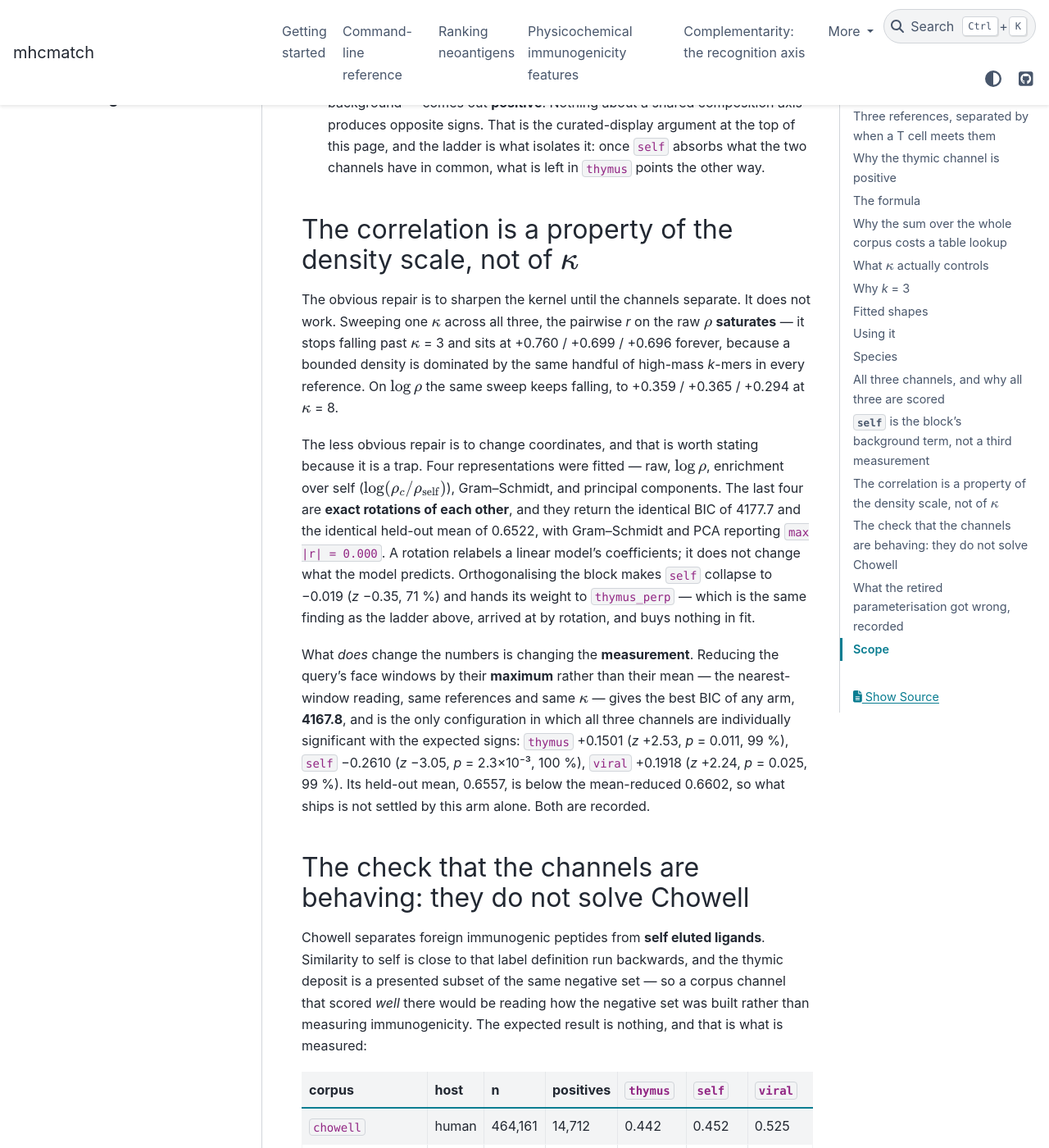
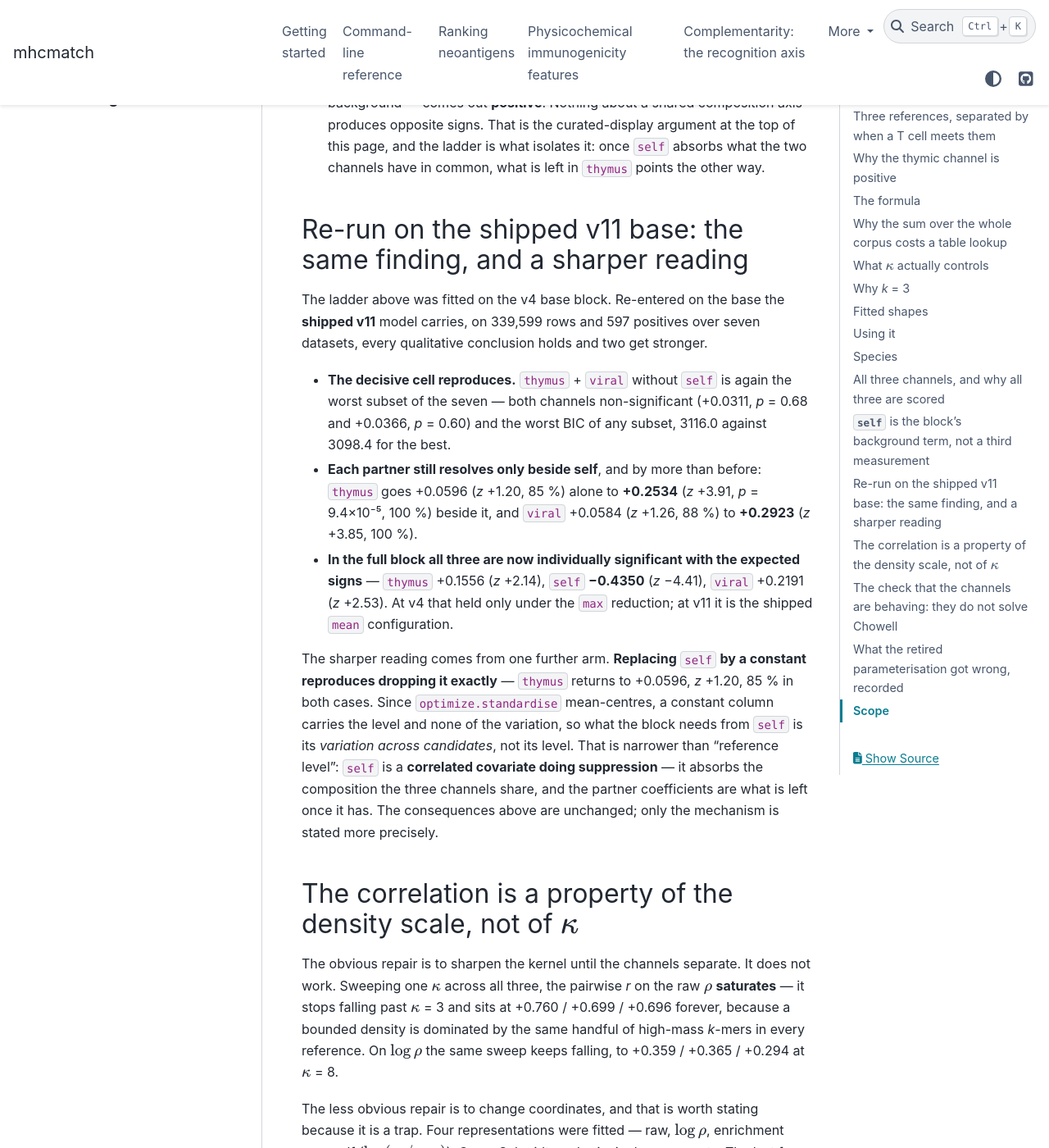
Before and after one commit to antigenomics/mhcmatch, a Sphinx documentation site: the page built from docs/corpus.rst, in a window 1280 px wide and 1400 px high, scrolled down 10000 px. Shown: the whole window at 82% size. Built offline with Sphinx 7.4.7 and the PyData theme 0.15.4, drawn with Linux system fonts in a browser that asks for light colours.

Commit message:
corpus: the subset ladder re-run on the shipped v11 base
`bench/results/epic_corpus_decor_v11base.md`. The 2026-08-23 ladder was fitted on the v4 base
block; re-entered on the base the shipped v11 model carries -- 339,599 rows, 597 positives, seven
datasets -- every conclusion holds and two strengthen.

The decisive cell reproduces: `thymus` + `viral` without `self` is again the worst of the seven
subsets, both channels non-significant (+0.0311, p 0.68; +0.0366, p 0.60) at the worst BIC, 3116.0
against 3098.4 for the best. Each partner still resolves only beside `self`, by more than at v4 --
`thymus` +0.0596 (z +1.20, 85%) to +0.2534 (z +3.91, p 9.4e-05, 100%), `viral` +0.0584 (z +1.26,
88%) to +0.2923 (z +3.85, 100%). And in the full block all three are now individually significant
with the expected signs, which at v4 held only under the `max` reduction.

The mechanism is narrower than "reference level". Replacing `self` by a constant reproduces
dropping it exactly, and `optimize.standardise` mean-centres, so a constant carries the level and
none of the variation: what the block needs from `self` is its variation across candidates. It is
a correlated covariate doing suppression, not the term an `~ 0 +` removes. The v4 numbers stay as
recorded; this extends them rather than replacing them.

Recorded in docs/corpus.rst and ROADMAP 5b-10. The v11base arm has no `run_epic.sh` stage, so this
record does not yet regenerate from `mhcmatch bootstrap`; noted as open.

Co-Authored-By: Claude Opus 5 <noreply@anthropic.com>

```diff
--- a/docs/corpus.rst
+++ b/docs/corpus.rst
@@ -413,6 +413,32 @@ Three consequences that a user should take away.
   the top of this page, and the ladder is what isolates it: once ``self`` absorbs what the two
   channels have in common, what is left in ``thymus`` points the other way.
 
+Re-run on the shipped v11 base: the same finding, and a sharper reading
+------------------------------------------------------------------------
+
+The ladder above was fitted on the v4 base block. Re-entered on the base the **shipped v11** model
+carries, on 339,599 rows and 597 positives over seven datasets, every qualitative conclusion holds
+and two get stronger.
+
+* **The decisive cell reproduces.** ``thymus`` + ``viral`` without ``self`` is again the worst
+  subset of the seven --- both channels non-significant (+0.0311, *p* = 0.68 and +0.0366,
+  *p* = 0.60) and the worst BIC of any subset, 3116.0 against 3098.4 for the best.
+* **Each partner still resolves only beside self**, and by more than before: ``thymus`` goes
+  +0.0596 (*z* +1.20, 85 %) alone to **+0.2534** (*z* +3.91, *p* = 9.4×10⁻⁵, 100 %) beside it, and
+  ``viral`` +0.0584 (*z* +1.26, 88 %) to **+0.2923** (*z* +3.85, 100 %).
+* **In the full block all three are now individually significant with the expected signs** ---
+  ``thymus`` +0.1556 (*z* +2.14), ``self`` **−0.4350** (*z* −4.41), ``viral`` +0.2191 (*z* +2.53).
+  At v4 that held only under the ``max`` reduction; at v11 it is the shipped ``mean`` configuration.
+
+The sharper reading comes from one further arm. **Replacing** ``self`` **by a constant reproduces
+dropping it exactly** --- ``thymus`` returns to +0.0596, *z* +1.20, 85 % in both cases. Since
+``optimize.standardise`` mean-centres, a constant column carries the level and none of the
+variation, so what the block needs from ``self`` is its *variation across candidates*, not its
+level. That is narrower than "reference level": ``self`` is a **correlated covariate doing
+suppression** --- it absorbs the composition the three channels share, and the partner coefficients
+are what is left once it has. The consequences above are unchanged; only the mechanism is stated
+more precisely.
+
 The correlation is a property of the density scale, not of :math:`\kappa`
 --------------------------------------------------------------------------
 
```
Also changed, not shown: ROADMAP.md (+19 -0 lines).
